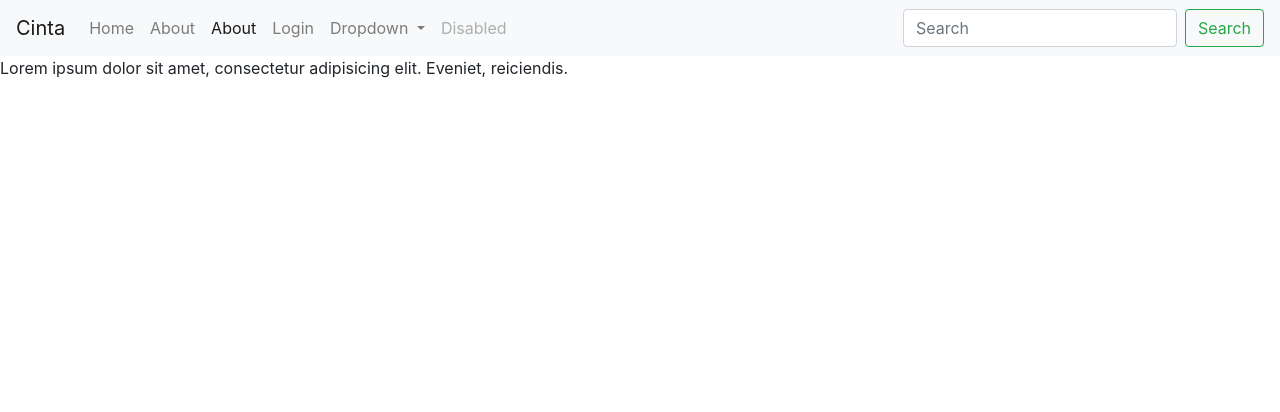
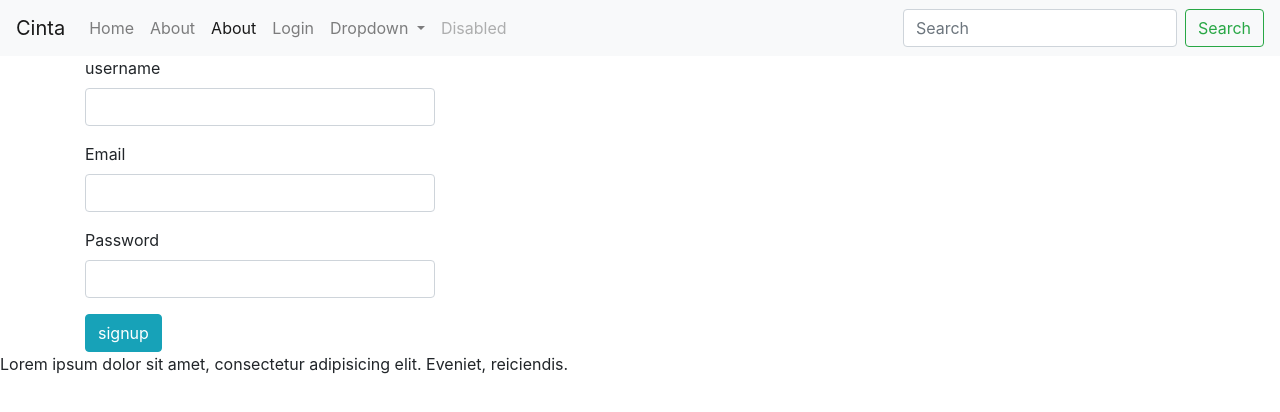
Before and after one commit to Kazenzi/My-first-project, a plain HTML site: page signup.html in a window 1280 px wide. Drawn offline with nearby package versions, Linux system fonts and the light colour scheme.

Commit message:
Added signup front end code

```diff
--- a/signup.html
+++ b/signup.html
@@ -55,6 +55,29 @@
         </form>
     </div>
 </nav>
+<div class="container">
+    <div class="row">
+        <div class="col col-sm-4 col-md-4 col-lg-4 col-xl-4">
+            <form action="" method="post">
+                <div class="form-group">
+                    <label for="">username</label>
+                    <input type="text" name="username" class="form-control">
+                </div>
+                <div class="form-group">
+                    <label for="">Email</label>
+                    <input type="Email" name="Email" class="form-control">
+                </div>
+                <div class="form-group">
+                    <label for="">Password</label>
+                    <input type="Password" name="password" class="form-control">
+                </div>
+                <button class="btn btn-info">signup</button>
+            </form>
+        </div>
+
+    </div>
+
+</div>
 
 
 
```
